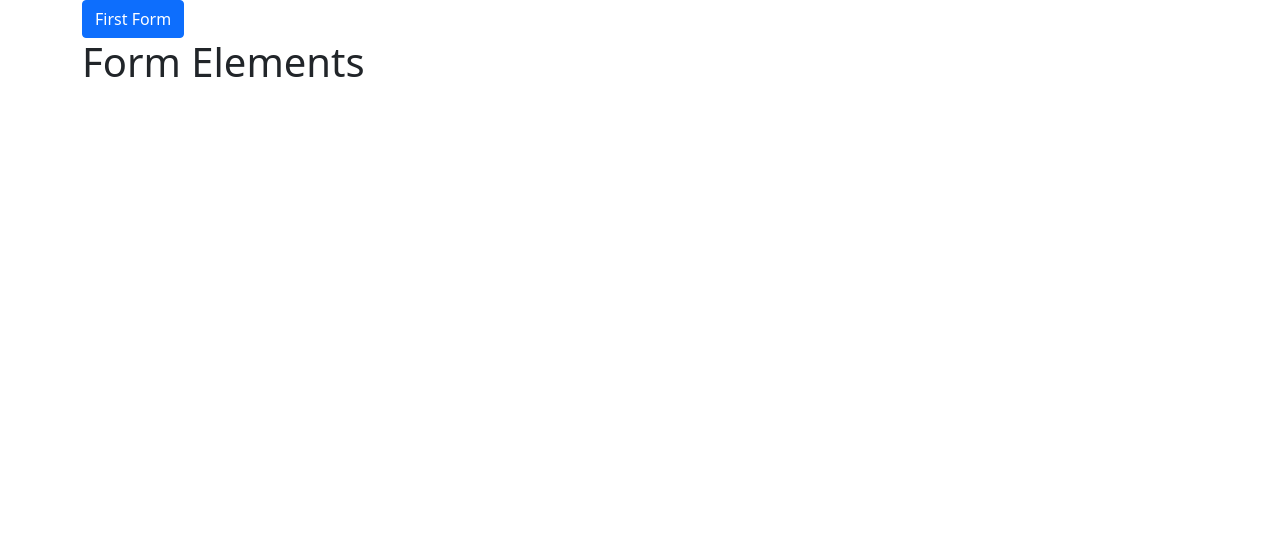
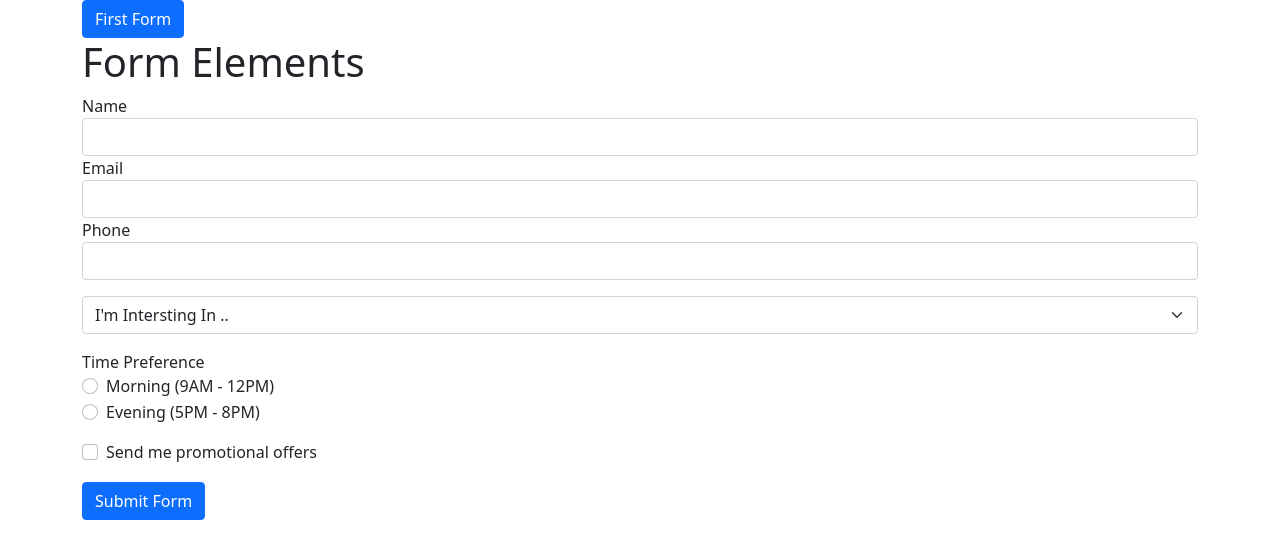
Before and after one commit to MohamadHelaly/angularforms, an Angular app: page /firstform in a window 1280 px wide. Shown: the top 558 px of the page. Built offline with nearby package versions, Linux system fonts and the light colour scheme.

Commit message:
Create Form / basic html with b5 classes

```diff
--- a/src/app/forms/aform/aform.component.html
+++ b/src/app/forms/aform/aform.component.html
@@ -1,6 +1,51 @@
+<h1>Form Elements</h1>
+
 <form>
 
-    <h1>Form Elements</h1>
+    <div class="form-group">
+        <label>Name</label>
+        <input type="text" class="form-control">
+    </div>
+
+    <div class="form-group">
+        <label>Email</label>
+        <input type="email" class="form-control">
+    </div>
+
+    <div class="form-group">
+        <label>Phone</label>
+        <input type="tel" class="form-control">
+    </div>
+
+    <div class="mt-3">
+        <div class="form-group">
+            <select class="form-select">
+                <option selected>I'm Intersting In ..</option>
+                <option *ngFor="let topic of topics">{{ topic }}</option>
+            </select>
+        </div>
+    </div>
 
 
+    <div class="mt-3">
+        <label> Time Preference </label>
+        <div class="form-check">
+            <input class="form-check-input" type="radio" name="timePreferences" value="morning">
+            <label class="form-check-label">Morning (9AM - 12PM)</label>
+        </div>
+        <div class="form-check">
+            <input class="form-check-input" type="radio" name="timePreferences" value="evening">
+            <label class="form-check-label">Evening (5PM - 8PM)</label>
+        </div>
+    </div>
+
+    <div class="mt-3">
+        <div class="form-check">
+            <input type="checkbox" class="form-check-input">
+            <label class="form-check-label">Send me promotional offers</label>
+        </div>
+    </div>
+
+    <button class="btn btn-primary mt-3 btn-block" type="submit">Submit Form</button>
+
 </form>
--- a/src/app/forms/aform/aform.component.ts
+++ b/src/app/forms/aform/aform.component.ts
@@ -7,6 +7,7 @@ import { Component, OnInit } from '@angular/core';
 })
 export class AformComponent implements OnInit {
 
+  topics: string[] = ['Angular', 'React', 'Vue'];
   constructor() { }
 
   ngOnInit(): void {
```
